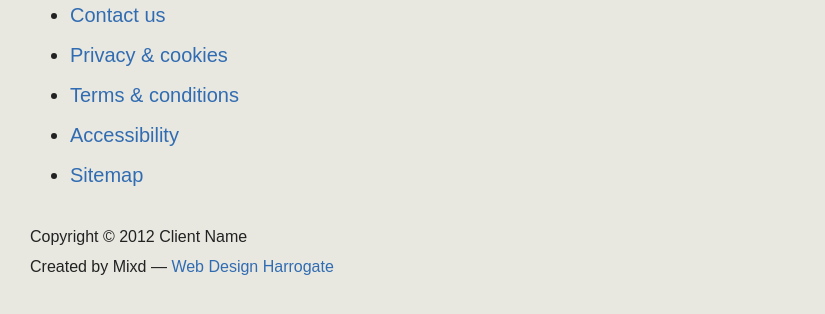
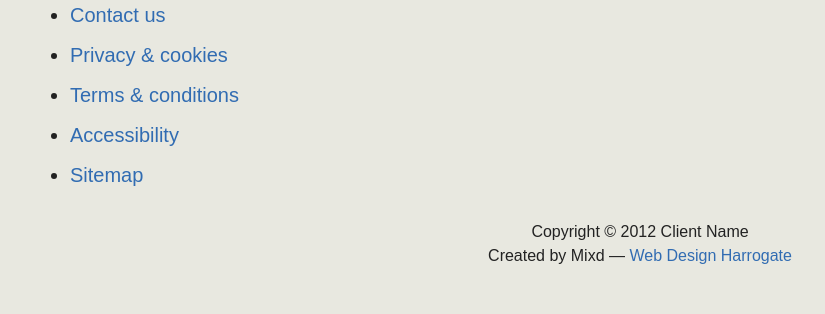
Before and after one commit to antpearson/Mixd-CSS-Framework, a plain HTML site: page index.html in a window 1280 px wide. Shown: the whole page, without its empty margins (0-825 px from the left). Drawn offline with nearby package versions, Linux system fonts and the light colour scheme.

Commit message:
Added credit and block rules

```diff
--- a/assets/scss/core/modules.scss
+++ b/assets/scss/core/modules.scss
@@ -88,6 +88,13 @@
 	}
 }
 
+/* Misc
+----------------------------------*/
+
+.credit{
+	text-align:center;
+}
+
 /* Responsive Search Box
 ----------------------------------*/
 @include responsive-search-box;
--- a/assets/scss/core/overrides.scss
+++ b/assets/scss/core/overrides.scss
@@ -16,6 +16,8 @@
 .unset--list-items li 	{ margin-bottom: 0 !important; }
 .list--numbers 			{ list-style: decimal !important; }
 .list--bullets 			{ list-style: disc !important; }
+
+.block {display: block;}
 
 /* Theme Classes
 ----------------------------------*/
```
Also changed, not shown: assets/css/all-old-ie.css, assets/css/all.css, assets/css/print-old-ie.css.
